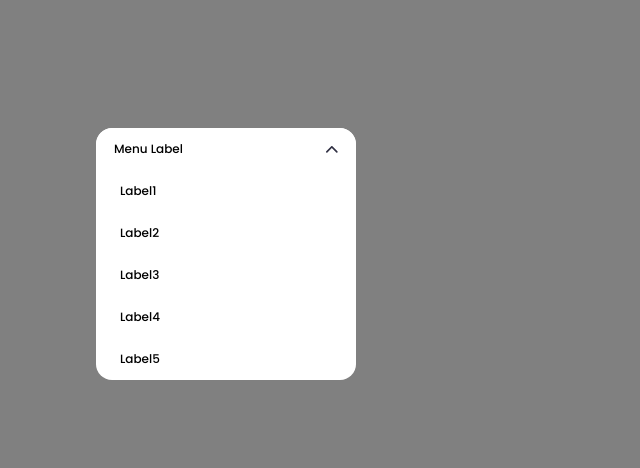
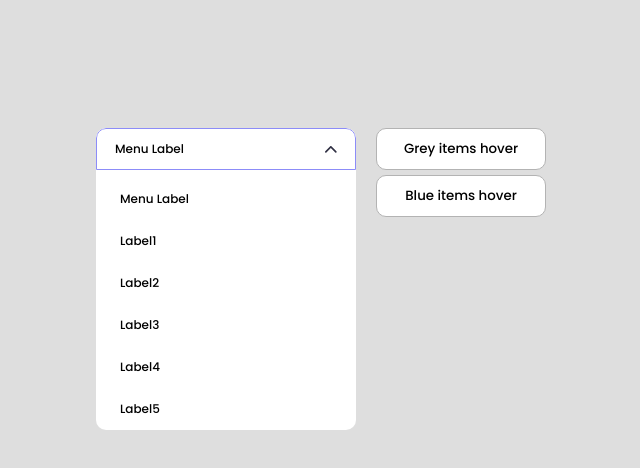
Before and after one commit to denisbeybutov/custom-select, a plain HTML site: page index.html in a window 1280 px wide. Both pictures are taken after a click on the button "Menu Label". Shown: the whole page, without its empty margins (32-672 px from the left). Drawn offline with Linux system fonts and the light colour scheme.

Commit message:
готово

```diff
--- a/index.html
+++ b/index.html
@@ -7,14 +7,15 @@
     <title>Custom Select</title>
 </head>
 <body>
-    <div class="container">
-        <div class="select">
+    <div class="container" data-close="true">
+        <div class="select" id="select">
             <button class="select__button" id="select__button">
-                <p class="select__button-text">Menu Label</p>
+                <p class="select__button-text" id="select__button-text">Menu Label</p>
                 <img class="select__button-down" src="./img/arrow-down.svg" alt="arrow down" id="arrow-down">
                 <img class="select__button-up hidden" src="./img/arrow-up.svg" alt="arrow down" id="arrow-up">
             </button>
-            <ul class="select__list hidden" id="select__list">
+            <ul class="select__list hidden-list" id="select__list">
+                <li class="select__item">Menu Label</li>
                 <li class="select__item">Label1</li>
                 <li class="select__item">Label2</li>
                 <li class="select__item">Label3</li>
@@ -22,7 +23,14 @@
                 <li class="select__item">Label5</li>
             </ul>
         </div>
+        <div class="buttons" data-close="true">
+            <button class="button-color select__button" id="grey">Grey items hover</button>
+            <button class="button-color select__button" id="blue">Blue items hover</button>
+        </div>
+
     </div>
+
+
 
     <script src="./script.js"></script>
 </body>
--- a/script.js
+++ b/script.js
@@ -1,16 +1,53 @@
 //--------переменные
 
-const button = document.querySelector('#select__button');
+const selectButton = document.querySelector('#select__button');
 const selectList = document.querySelector('#select__list');
 const arrowUp = document.querySelector('#arrow-up');
 const arrowDown = document.querySelector('#arrow-down');
+const selectButtonText = document.querySelector('#select__button-text');
+const greyButton = document.querySelector('#grey');
+const blueButton = document.querySelector('#blue');
+const selectCont = document.querySelector('#select');
 
 //----слушатели------
-button.addEventListener('click', toggleMenu);
+selectButton.addEventListener('click', toggleMenu);
+selectList.addEventListener('click',changeNameSelectButton);
+greyButton.addEventListener('click', addGreyColorForItems);
+blueButton.addEventListener('click', removeGreyColorForItem);
+document.addEventListener('click', closeMenu);
 
 //----функции------
 function toggleMenu(){
-    selectList.classList.toggle('hidden');
+    selectList.classList.toggle('hidden-list');
     arrowUp.classList.toggle('hidden');
     arrowDown.classList.toggle('hidden');
+    selectButton.classList.toggle('open');
+    selectCont.classList.toggle('open');
 }
+
+function changeNameSelectButton(event){
+    const nameLabel = event.target.textContent;
+    selectButtonText.textContent = nameLabel;
+    toggleMenu();
+}
+
+function addGreyColorForItems() {
+    selectList.classList.add('item-hover-grey');
+
+}
+
+function removeGreyColorForItem(){
+    selectList.classList.remove('item-hover-grey');
+
+}
+
+function closeMenu(event) {
+    if(event.target.dataset.close){
+        selectList.classList.add('hidden-list');
+        arrowUp.classList.add('hidden');
+        arrowDown.classList.remove('hidden');
+        selectButton.classList.remove('open');
+        selectCont.classList.remove('open');
+    }
+
+}
--- a/style.css
+++ b/style.css
@@ -7,6 +7,12 @@
 
 :root {
     --background-color: #fff;
+    --border-radius: 10px;
+    --item-color-blue: #C4CBDF;
+}
+
+.item-hover-grey {
+    --item-color-blue: rgb(200, 201, 206);
 }
 
 * {
@@ -17,11 +23,12 @@
 
 body {
     font-size: 12px;
-    background-color: grey;
+    background-color: rgb(222, 222, 222);
     font-family: "Poppins Medium";
 }
 .hidden {
     display: none;
+
 }
 
 ul,ol,li {
@@ -31,14 +38,23 @@ ul,ol,li {
 
 .container {
     padding: 10%;
-
+    display: flex;
+    gap: 20px;
 }
 
 .select {
-    border-radius: 16px;
+    display: flex;
+    flex-direction: column;
+    /* gap: 8px; */
+    border-radius: var(--border-radius);
     width: 260px;
     overflow: hidden;
     background-color: var(--background-color);
+    height: 100%;
+}
+
+.select.open {
+    gap: 8px;
 }
 
 .select__button {
@@ -49,10 +65,19 @@ ul,ol,li {
     height: 42px;
     padding: 12px 18px;
     background-color: var(--background-color);
-    border: none;
-    border-radius: 16px;
+    border: 1px solid rgb(179, 179, 179);
+    border-radius: var(--border-radius);
     font-family: "Poppins Medium";
+    transition: border .7s, border-radius .7s;
+}
 
+.select__button:hover {
+    border: 1px solid rgb(140, 140, 248);
+}
+
+.select__button.open {
+    border: 1px solid rgb(140, 140, 248);
+    border-radius: var(--border-radius) var(--border-radius) 0 0;
 }
 
 .select__button:hover,
@@ -64,6 +89,31 @@ ul,ol,li {
     font-size: 12px;
 }
 
-.select__item {
+.select__list.hidden-list .select__item {
+    padding: 0 24px;
+    height: 0px;
+    opacity: 0;
+}
+.select__list .select__item {
     padding: 12px 24px;
+    height: 42px;
+    opacity: 1;
+    transition: height .4s, padding .4s, opacity .4s;
 }
+
+.select__item:hover {
+    background-color: var(--item-color-blue);
+}
+
+.buttons {
+    display: flex;
+    flex-direction: column;
+    gap: 5px;
+    height: 100%;
+}
+
+.button-color {
+    height: 42px;
+    width: 170px;
+    justify-content: center;
+}
```
